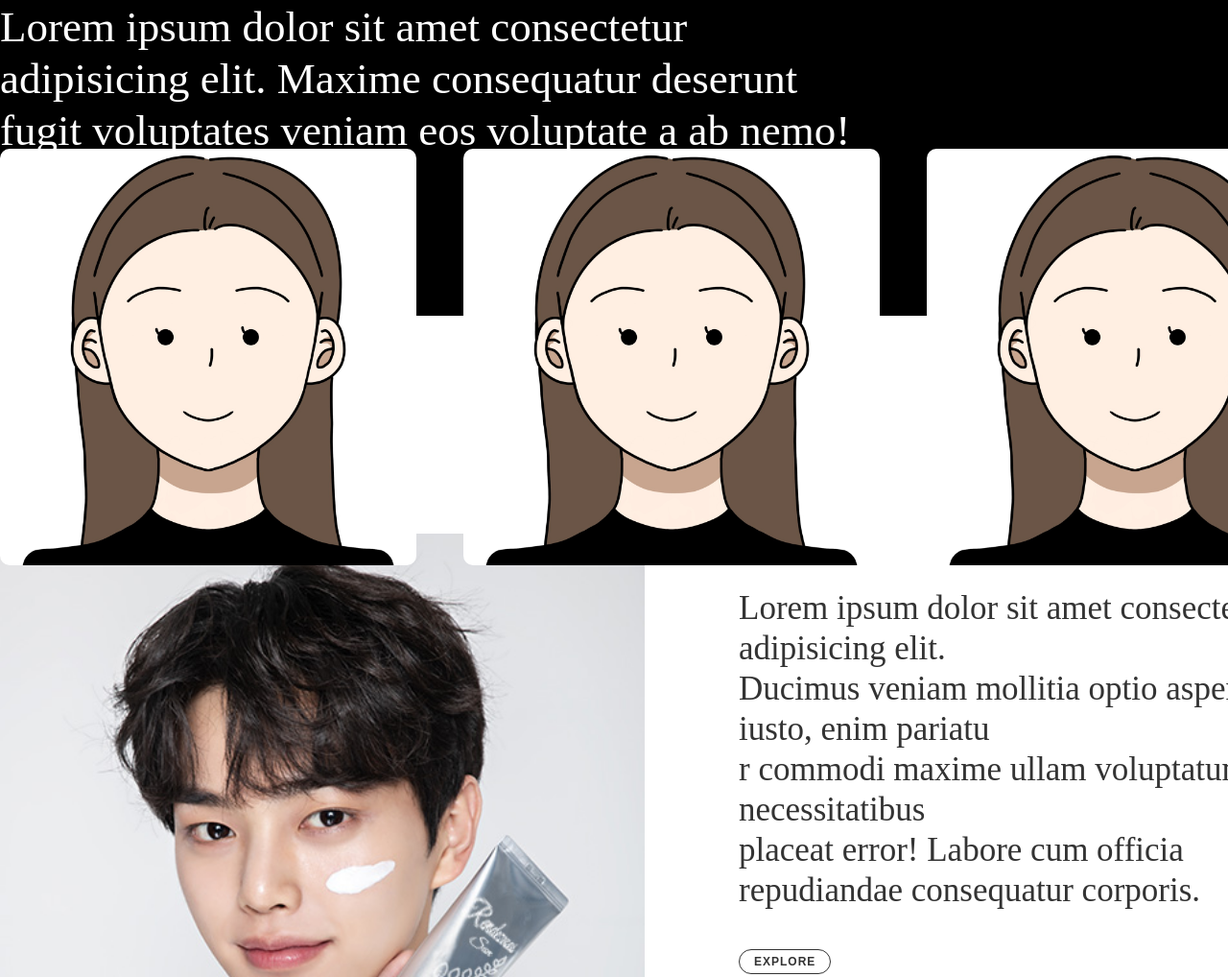
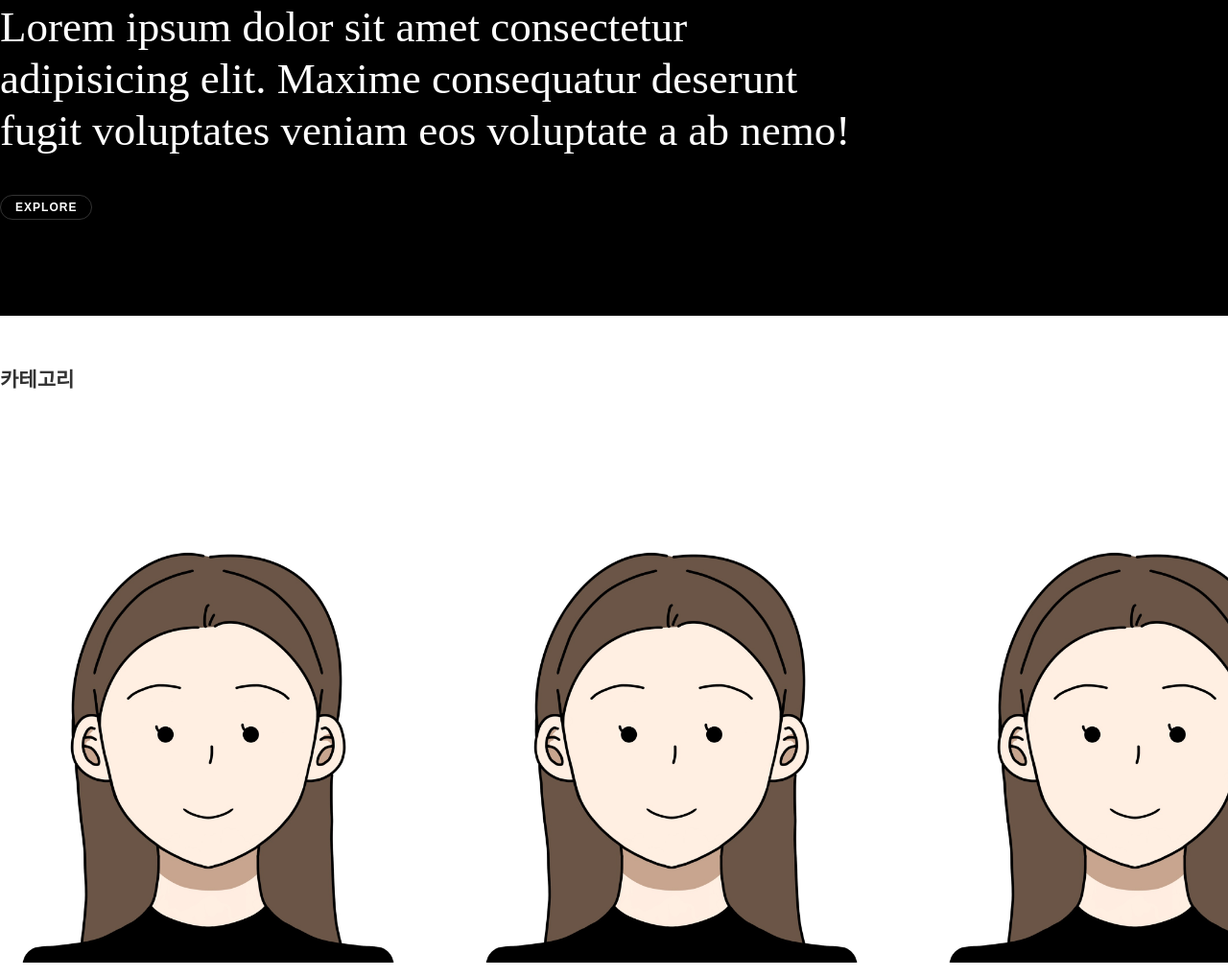
Before and after one commit to jeonseunghyeon/Rendezvous, a plain HTML site: page index.html in a window 1280 px wide. Shown: the part 956-1974 px from the top of the page at 96% size. Drawn offline with Linux system fonts and the light colour scheme; a web font is replaced by a local one.

Commit message:
카테고리 간격 수정

```diff
--- a/css/main.css
+++ b/css/main.css
@@ -28,6 +28,7 @@
 *{
     padding: 0;
     margin: 0;
+
 }
 
 html, body, div, span, applet, object, iframe, h1, h2, h3, h4, h5, h6, p, blockquote,
@@ -276,12 +277,12 @@ section.about .inner .text p {
 
 
 /*section.approach*/
-section.approach {
-    padding: 100px 0;
-    margin-bottom: 20px;
+section.journal {
+    padding: 50px 0;
+    margin-bottom: 250px;
 }
 
-section.approach .inner {
+section.journal .inner {
 
     position: relative;
 }
@@ -290,10 +291,10 @@ section.approach .inner {
 
 
 
-section.approach .inner .list {
+section.journal .inner .list {
     display: flex;
     justify-content: space-between;
-    position: absolute;
+    position: relative;
     width: 1400px;
     left: 50%;
     transform: translateX(-50%);
@@ -301,18 +302,18 @@ section.approach .inner .list {
 
 }
 
-section.approach .inner .list li {
+section.journal .inner .list li {
     width: 31%;
     border-radius: 10px;
     overflow: hidden;
 }
 
-section.approach .inner .list li a{
+section.journal .inner .list li a{
     display: block;
     position: relative;
 }
 
-section.approach .inner .list li a img {
+section.journal .inner .list li a img {
     width: 100%;
     transition: all 0.4s;
 }
--- a/index.html
+++ b/index.html
@@ -54,8 +54,13 @@
 
 
             </section>
-            <section class="approach">
+
+            <section class="journal">
                 <div class="inner" >
+
+                    <div class="category">
+                            <h1>카테고리</h1>
+                    </div>
                     <ul class="list">
                         <li> <a href="#">
                             <img src="img/face.jpg" onmouseover="this.src='img/lip.jpg'" onmouseout="this.src='img/face.jpg'">
@@ -72,6 +77,7 @@
 
                 </div>
             </section>
+
 
             <section class="service">
                 <div class="inner">
```
